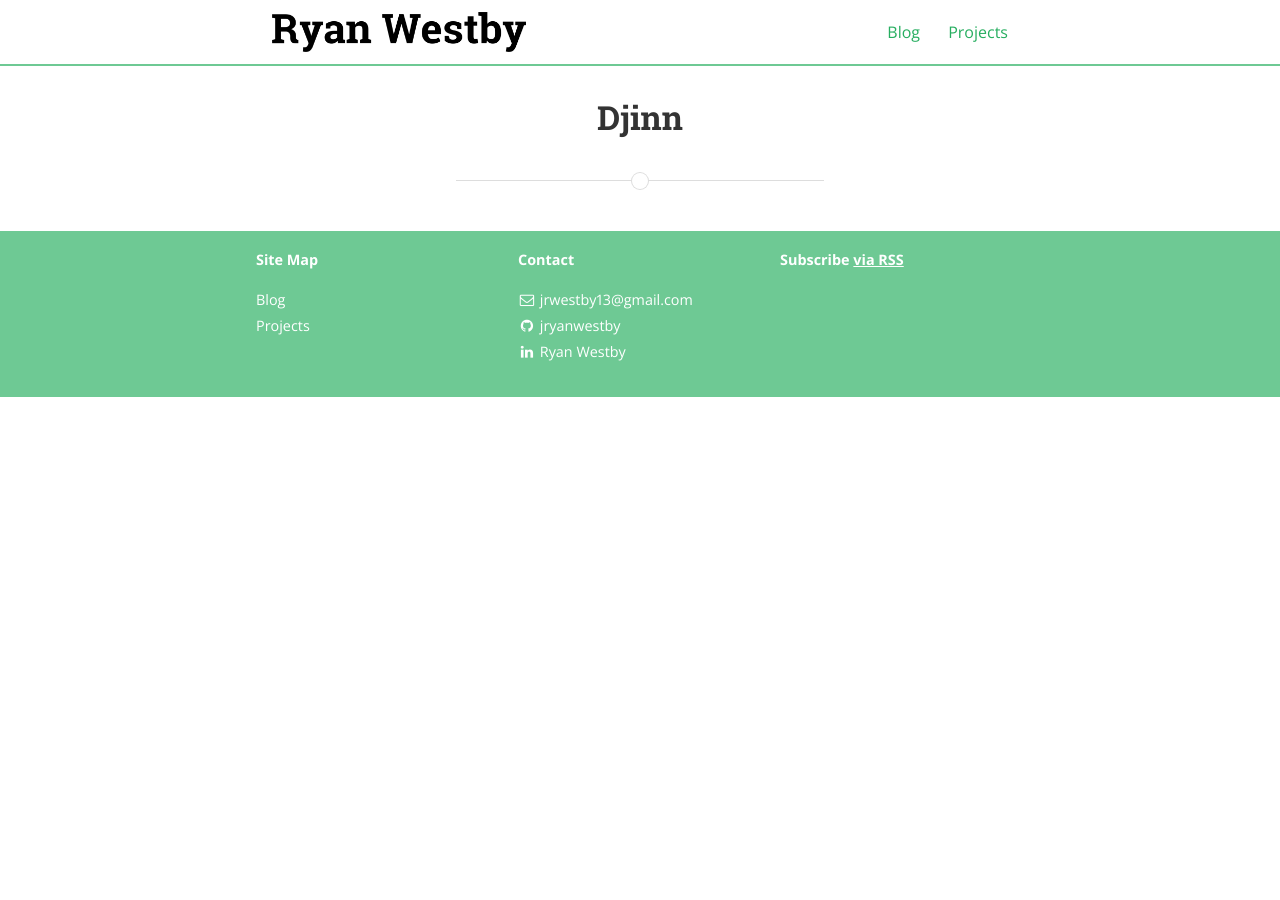
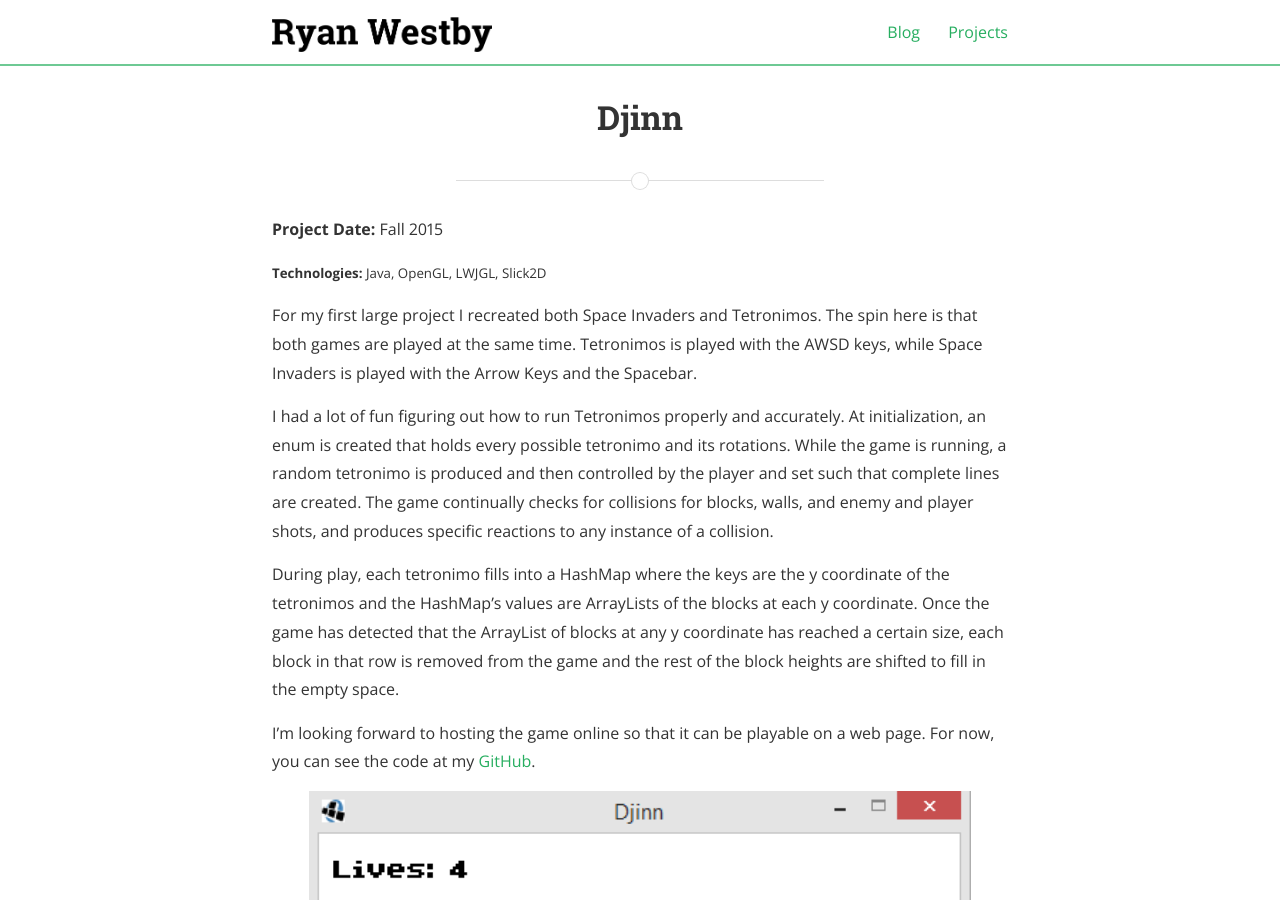
Before and after one commit to ryanwestby/ryanwestby.github.io, a Jekyll site: the page built from projects/djinn.markdown, in a window 1280 px wide and 900 px high. Built offline with Jekyll 4.4.1, drawn with Linux system fonts in a browser that asks for light colours; nearby versions of some CDN libraries; a style sheet for code colours, icons or effects is not loaded.

Commit message:
Write Project Pages

```diff
--- a/projects/djinn.markdown
+++ b/projects/djinn.markdown
@@ -6,7 +6,23 @@ published: true
 main_nav: false
 
 project: true
-project_description: "Space Invaders / Tetronimoes Mashup written in Java using LWJGL"
-project_image: ""
+project_description: "Space Invaders / Tetronimos Mashup written in Java using LWJGL"
+project_image: "assets/images/djinn.png"
 project_date: "Fall 2015"
 ---
+
+__Project Date:__ {{ page.project_date }}
+
+<small>__Technologies:__ Java, OpenGL, LWJGL, Slick2D</small>
+
+For my first large project I recreated both Space Invaders and Tetronimos. The spin here is that both games are played at the same time. Tetronimos is played with the AWSD keys, while Space Invaders is played with the Arrow Keys and the Spacebar.
+
+I had a lot of fun figuring out how to run Tetronimos properly and accurately. At initialization, an enum is created that holds every possible tetronimo and its rotations. While the game is running, a random tetronimo is produced and then controlled by the player and set such that complete lines are created. The game continually checks for collisions for blocks, walls, and enemy and player shots, and produces specific reactions to any instance of a collision.
+
+During play, each tetronimo fills into a HashMap where the keys are the y coordinate of the tetronimos and the HashMap's values are ArrayLists of the blocks at each y coordinate. Once the game has detected that the ArrayList of blocks at any y coordinate has reached a certain size, each block in that row is removed from the game and the rest of the block heights are shifted to fill in the empty space.
+
+I'm looking forward to hosting the game online so that it can be playable on a web page. For now, you can see the code at my <a href="https://github.com/jryanwestby/Djinn">GitHub</a>.
+
+<a href="{{ page.project_image | prepend: site.baseurl }}" data-lightbox="djinn" data-title="{{ page.project_description }}">
+  <img src="{{ page.project_image | prepend: site.baseurl }}" title="{{ page.project_description }}">
+</a>
```
Also changed, not shown: index.html (+8 -4 lines), projects/pong.markdown (+11 -1 lines), assets/images/djinn.png (added), assets/images/pong.png (added), assets/logo.png.
